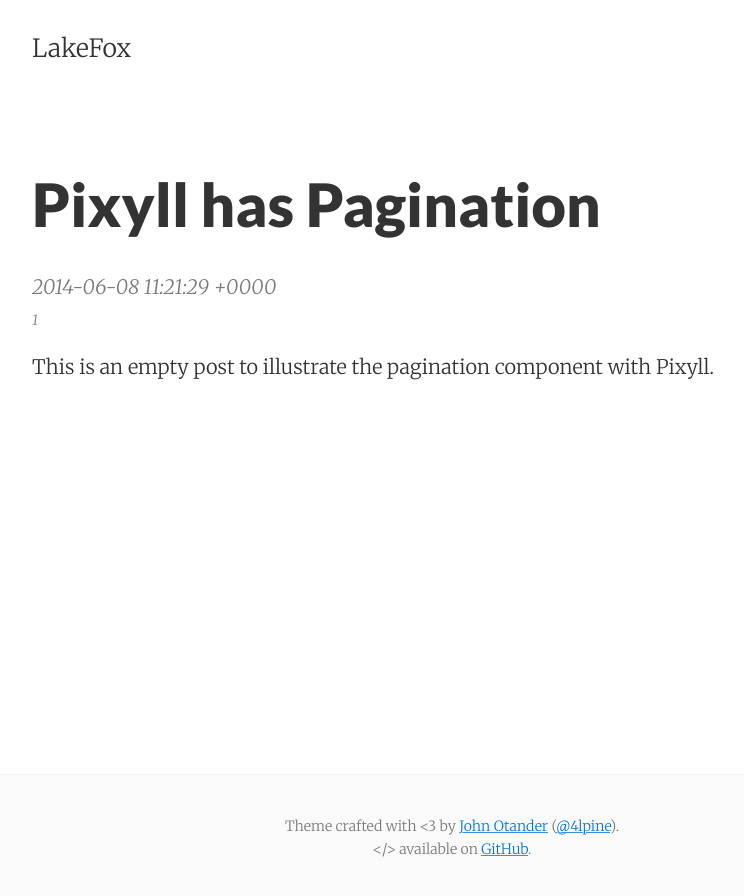
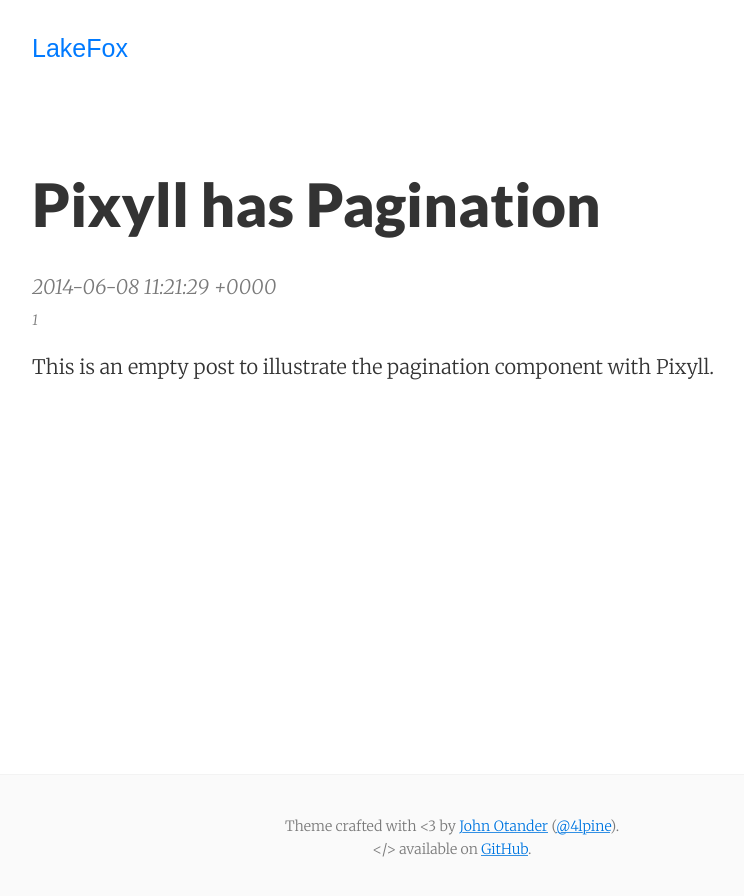
Before and after one commit to lakefox/p2p-network, a Jekyll site: the page built from _posts/2014-06-08-pixyll-has-pagination.md, in a window 1280 px wide. Shown: the top 896 px of the page, without its empty margins (188-932 px from the left). Built offline with Jekyll 4.4.1, drawn with Linux system fonts in a browser that asks for light colours.

Commit message:
Update _header.scss

```diff
--- a/_sass/_header.scss
+++ b/_sass/_header.scss
@@ -4,9 +4,10 @@
 }
 
 .site-header a {
-  color: #333;
-  font-size: $h3;
+  color: #007aff;
+  font-size: $h1;
   font-weight: 300;
+  font-family: sans-serif;
   background-image: none;
 }
 
```
